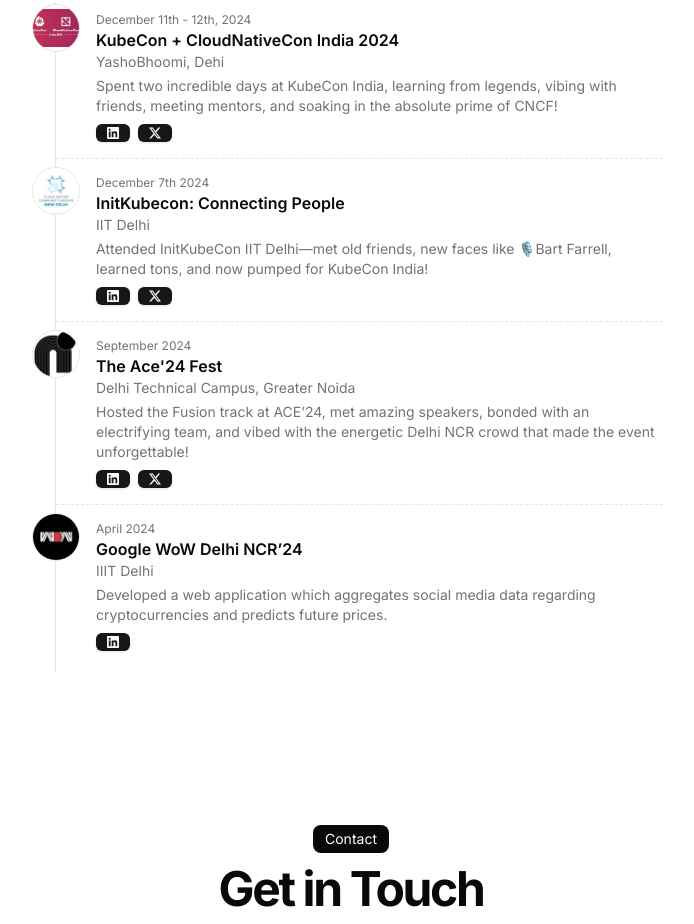
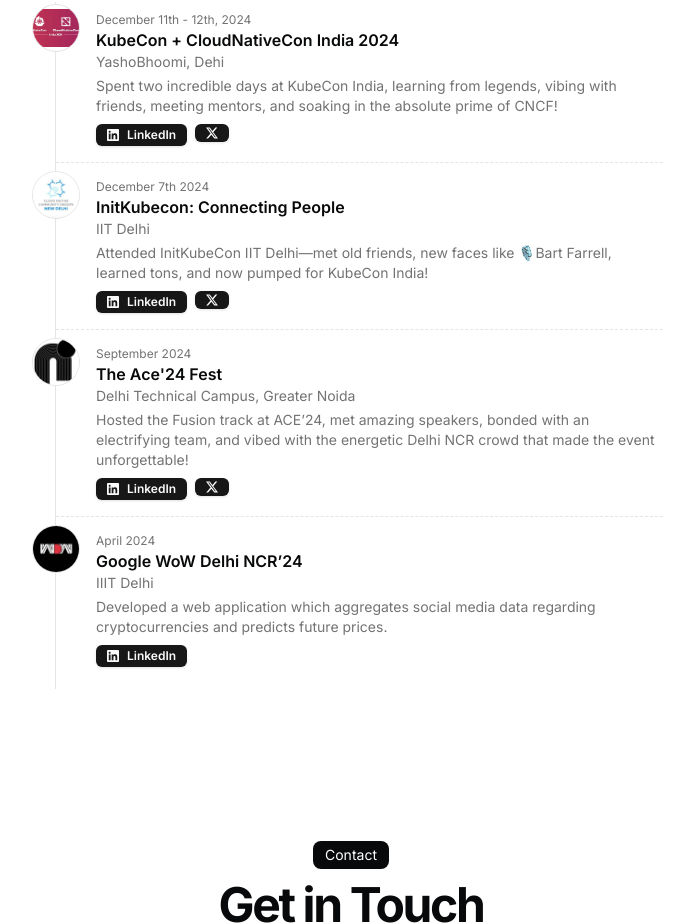
Before and after one commit to blackdragoon26/muchBetterPortfolio, a Next.js app: page / in a window 1280 px wide. Shown: the part 2337-3261 px from the top of the page, without its empty margins (289-983 px from the left). Built offline with nearby package versions, Linux system fonts and the light colour scheme.

Commit message:
type to title

```diff
--- a/src/data/resume.tsx
+++ b/src/data/resume.tsx
@@ -264,7 +264,7 @@
         "KubeCon CloudNativeCon India 2024 logo.jpeg",
       links: [
           {
-          type: "LinkedIn",
+          title: "LinkedIn",
           href: "https://www.linkedin.com/posts/sankalp-jha-18a95a244_wasm-activity-7273777600446013440-GAKT?utm_source=social_share_send&utm_medium=member_desktop_web&rcm=ACoAADynRXoByTKgoc9YS3dOMkn3RoKHYUfZ2oI",
           icon: <Icons.linkedin className="size-3" />,
         },
@@ -287,7 +287,7 @@
       mlh: "https://s3.amazonaws.com/logged-assets/trust-badge/2019/mlh-trust-badge-2019-white.svg",
       links: [
           {
-          type: "LinkedIn",
+          title: "LinkedIn",
           href: "https://www.linkedin.com/posts/sankalp-jha-18a95a244_kubecon-kubecon-kubecon-activity-7272333260670533632-Knkb?utm_source=social_share_send&utm_medium=member_desktop_web&rcm=ACoAADynRXoByTKgoc9YS3dOMkn3RoKHYUfZ2oI",
           icon: <Icons.linkedin className="size-3" />,
         },
@@ -309,7 +309,7 @@
         "The Ace Logo.jpeg",
       links: [
           {
-          type: "LinkedIn",
+          title: "LinkedIn",
           href: "https://www.linkedin.com/posts/sankalp-jha-18a95a244_the-lore-for-this-event-goes-like-this-activity-7240102105275846656-94Tm?utm_source=social_share_send&utm_medium=member_desktop_web&rcm=ACoAADynRXoByTKgoc9YS3dOMkn3RoKHYUfZ2oI",
           icon: <Icons.linkedin className="size-3" />,
         },
@@ -331,7 +331,7 @@
         "WoW Post Image.jpeg",
       links: [
           {
-          type: "LinkedIn",
+          title: "LinkedIn",
           href: "https://www.linkedin.com/posts/sankalp-jha-18a95a244_google-wow-delhi-ncr24-canon-event-yes-activity-7239033685814001664-Rx0M?utm_source=social_share_send&utm_medium=member_desktop_web&rcm=ACoAADynRXoByTKgoc9YS3dOMkn3RoKHYUfZ2oI",
           icon: <Icons.linkedin className="size-3" />,
         },
```
